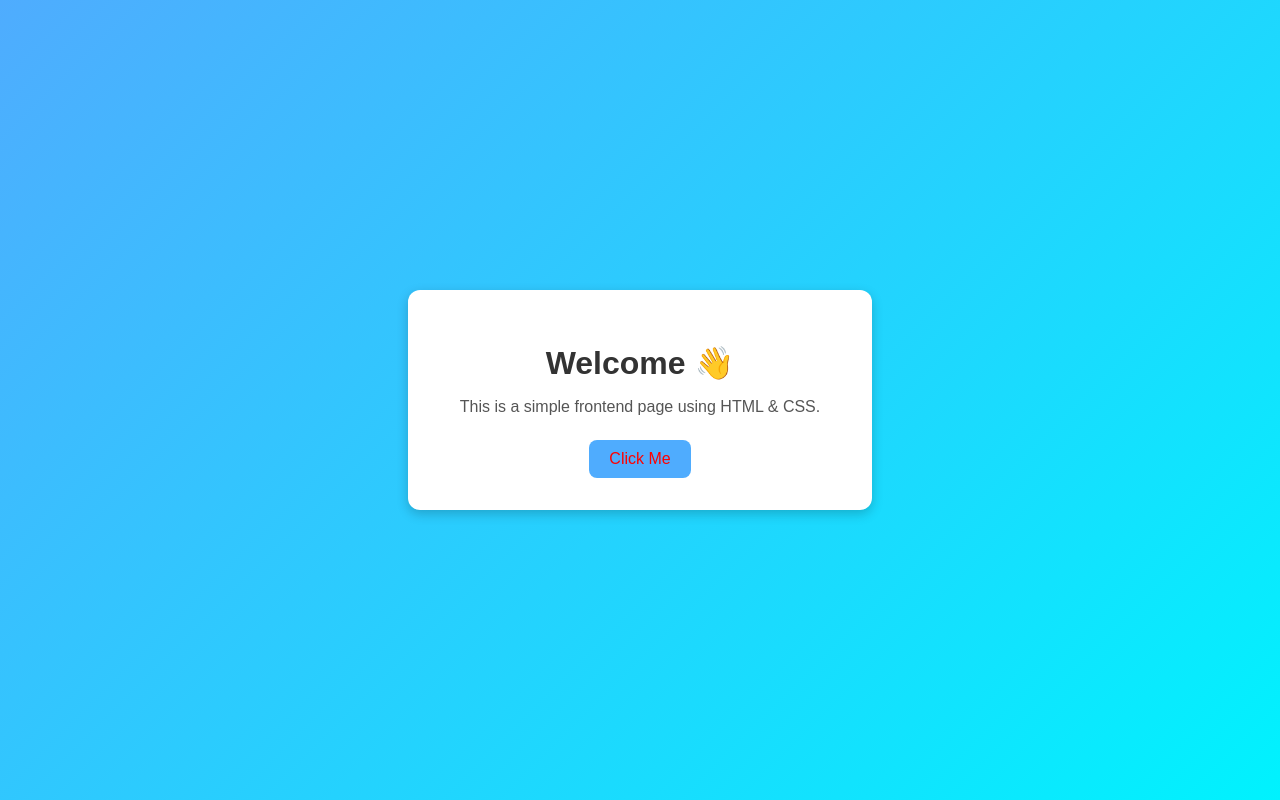
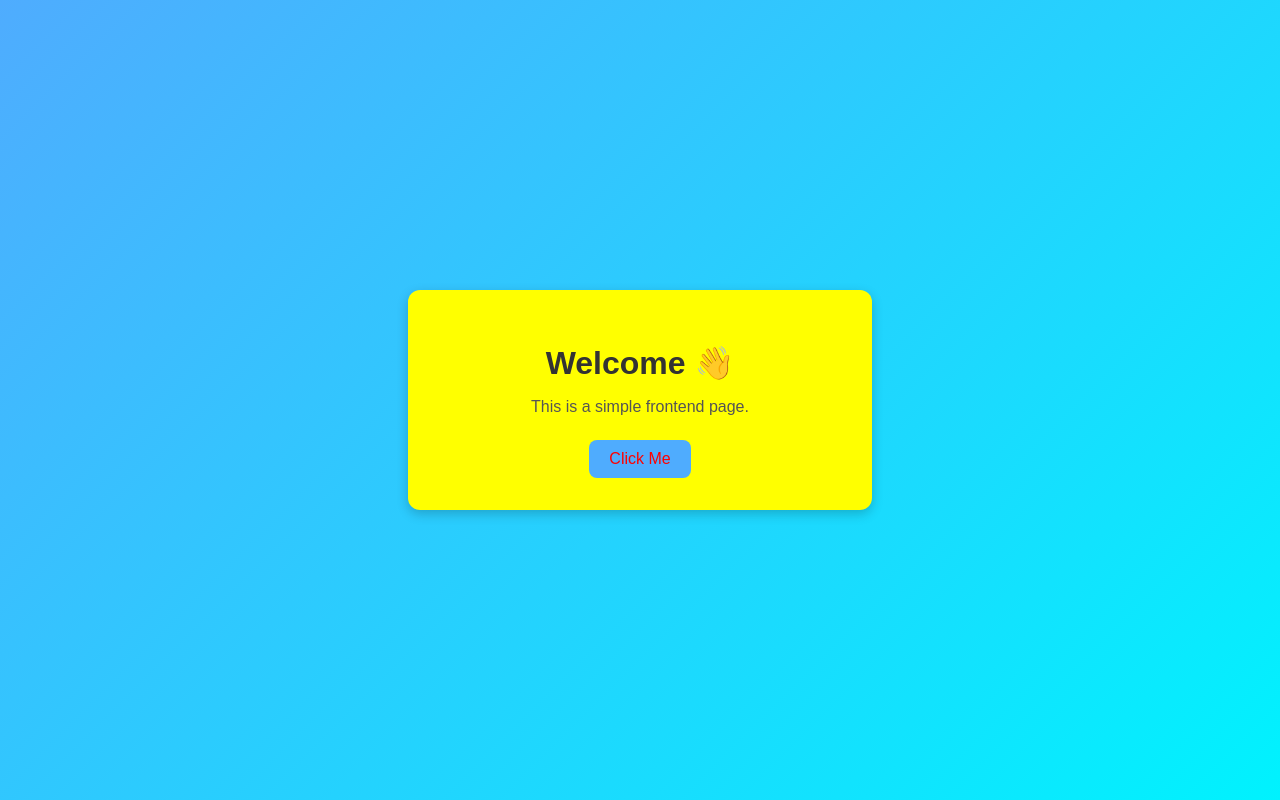
Before and after one commit to victorrathore/git-actions-project, a plain HTML site: page index.html in a window 1280 px wide. Drawn offline with Linux system fonts and the light colour scheme.

Commit message:
Update deploy.yml and index.html

```diff
--- a/index.html
+++ b/index.html
@@ -17,7 +17,7 @@
     }
 
     .container {
-      background: white;
+      background: yellow;
       padding: 2rem;
       border-radius: 12px;
       text-align: center;
@@ -55,7 +55,7 @@
 <body>
   <div class="container">
     <h1>Welcome 👋</h1>
-    <p>This is a simple frontend page using HTML & CSS.</p>
+    <p>This is a simple frontend page.</p>
     <button class="btn">Click Me</button>
   </div>
 </body>
```
Also changed, not shown: 1 other file.
